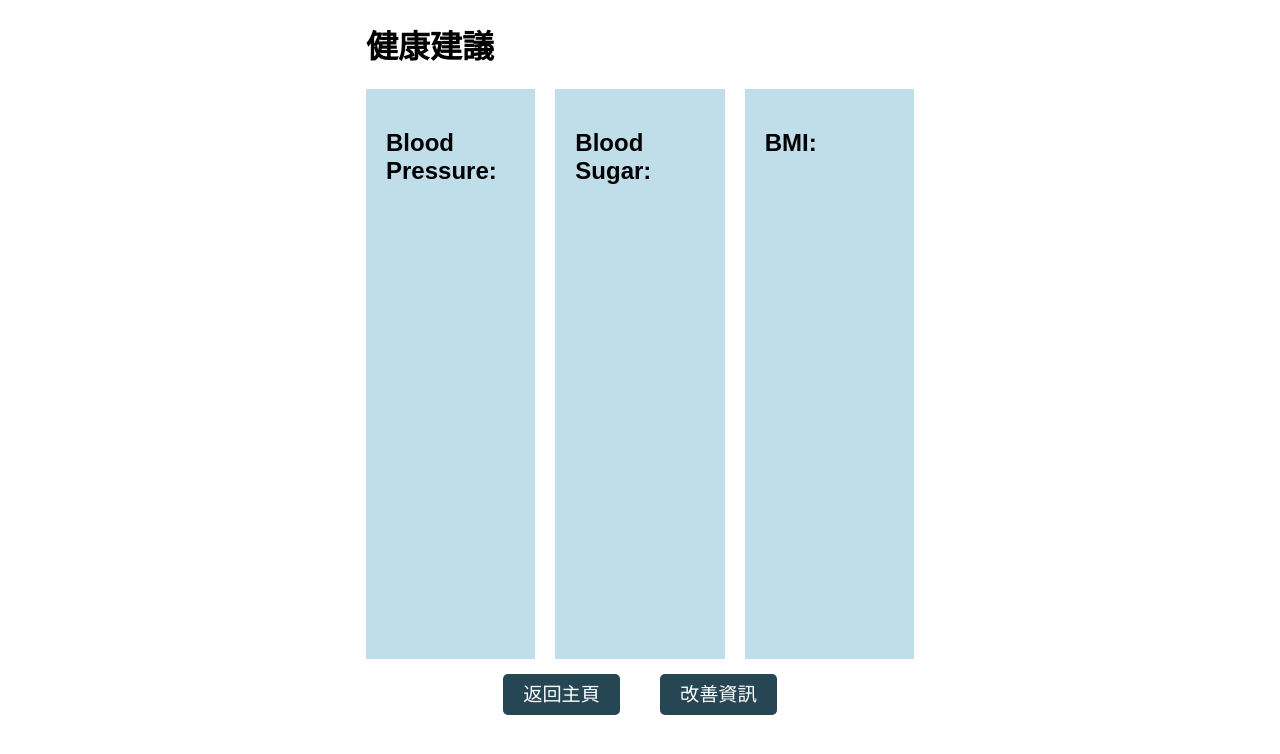
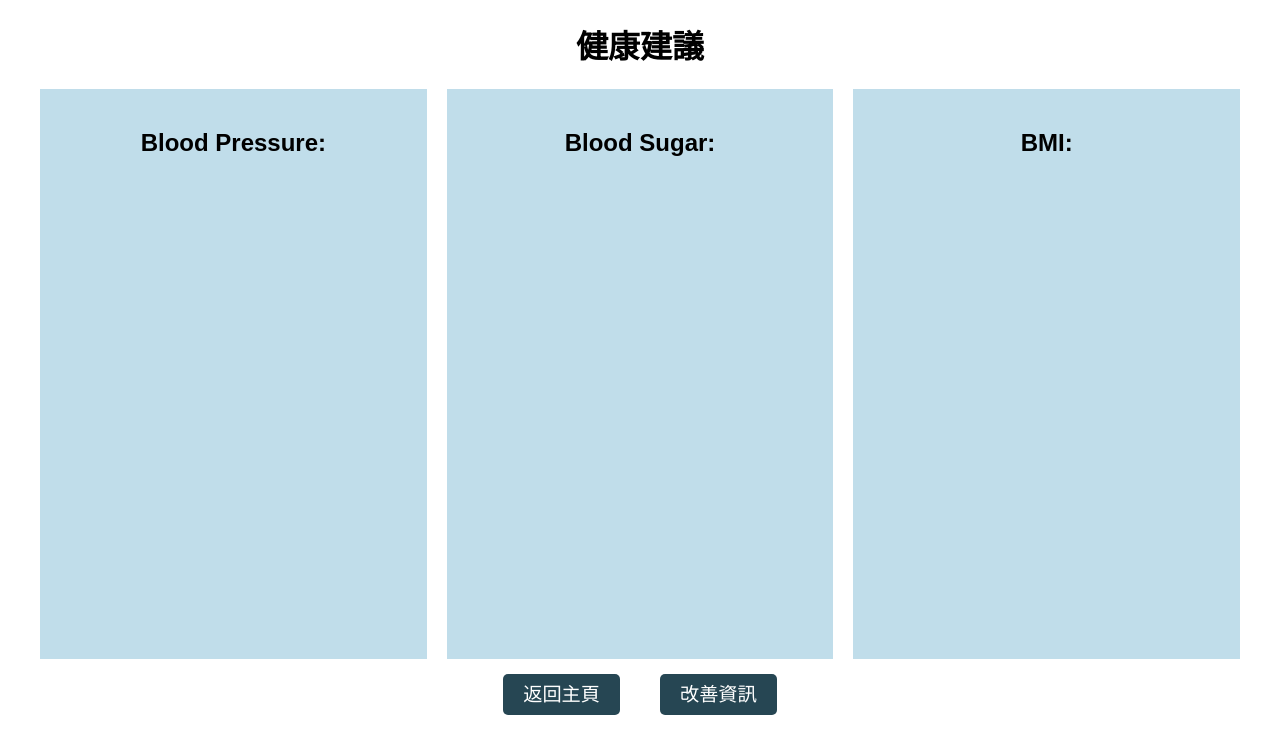
Before and after one commit to yikkchen/healthcare, a Flask app: template templates/result.html in a window 1280 px wide. Shown: the top 754 px of the page. Run offline with Flask 3, Linux system fonts and the light colour scheme; the template is opened without the code that fills it, so the values that code supplies are empty; some web fonts are replaced.

Commit message:
Update result.html

```diff
--- a/templates/result.html
+++ b/templates/result.html
@@ -30,7 +30,7 @@
     </style>
 </head>
 <body>
-    <div class="container">
+    <div class="lower_container">
         <h1>健康建議</h1>
 
         <!--血壓建議-->
```
